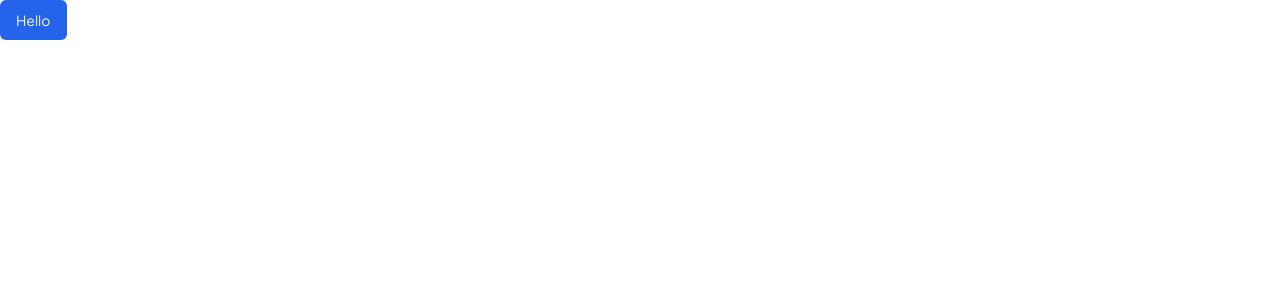
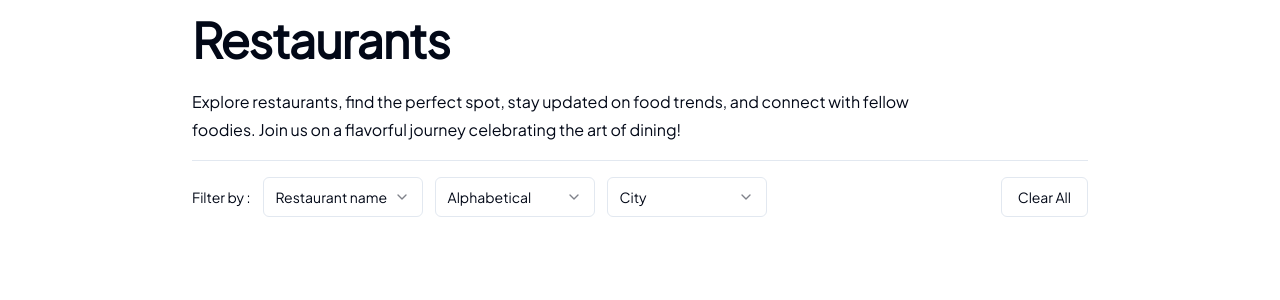
Before and after one commit to rolandowebdev/restaurants, a React (Vite) app: page / in a window 1280 px wide. Shown: the top 300 px of the page. Built offline with nearby package versions, Linux system fonts and the light colour scheme.

Commit message:
feat: create header component

```diff
--- a/package.json
+++ b/package.json
@@ -12,6 +12,8 @@
   },
   "dependencies": {
     "@fontsource/plus-jakarta-sans": "^5.0.17",
+    "@radix-ui/react-select": "^2.0.0",
+    "@radix-ui/react-separator": "^1.0.3",
     "@radix-ui/react-slot": "^1.0.2",
     "class-variance-authority": "^0.7.0",
     "clsx": "^2.0.0",
--- a/src/App.tsx
+++ b/src/App.tsx
@@ -1,5 +1,5 @@
-import { Button } from '@/components'
+import { Header } from '@/components'
 
 export const App = () => {
-  return <Button>Hello</Button>
+  return <Header />
 }
--- /dev/null
+++ b/src/components/elements/Header.tsx
@@ -0,0 +1,60 @@
+import {
+  Button,
+  Select,
+  SelectContent,
+  SelectItem,
+  SelectTrigger,
+  SelectValue,
+  Separator
+} from '..'
+
+export const Header = () => {
+  return (
+    <header className='mx-auto max-w-4xl px-4 pt-4 lg:px-0'>
+      <h1 className='text-4xl font-extrabold tracking-tight lg:text-5xl'>
+        Restaurants
+      </h1>
+      <p className='w-10/12 leading-7 [&:not(:first-child)]:mt-6'>
+        Explore restaurants, find the perfect spot, stay updated on food trends,
+        and connect with fellow foodies. Join us on a flavorful journey
+        celebrating the art of dining!
+      </p>
+      <Separator className='my-4' />
+      <nav className='flex items-center justify-between'>
+        <div className='flex flex-wrap items-center gap-3'>
+          <small className='text-sm font-medium leading-none'>
+            Filter by :
+          </small>
+          <Select>
+            <SelectTrigger className='w-40'>
+              <SelectValue placeholder='Restaurant name' />
+            </SelectTrigger>
+            <SelectContent>
+              <SelectItem value='light'>A-Z</SelectItem>
+              <SelectItem value='dark'>Z-A</SelectItem>
+            </SelectContent>
+          </Select>
+          <Select>
+            <SelectTrigger className='w-40'>
+              <SelectValue placeholder='Alphabetical' />
+            </SelectTrigger>
+            <SelectContent>
+              <SelectItem value='light'>A-Z</SelectItem>
+              <SelectItem value='dark'>Z-A</SelectItem>
+            </SelectContent>
+          </Select>
+          <Select>
+            <SelectTrigger className='w-40'>
+              <SelectValue placeholder='City' />
+            </SelectTrigger>
+            <SelectContent>
+              <SelectItem value='light'>A-Z</SelectItem>
+              <SelectItem value='dark'>Z-A</SelectItem>
+            </SelectContent>
+          </Select>
+        </div>
+        <Button variant='outline'>Clear All</Button>
+      </nav>
+    </header>
+  )
+}
--- /dev/null
+++ b/src/components/elements/index.ts
@@ -0,0 +1 @@
+export * from './Header'
--- a/src/components/index.ts
+++ b/src/components/index.ts
@@ -1 +1,2 @@
 export * from './ui'
+export * from './elements'
--- a/src/components/ui/index.ts
+++ b/src/components/ui/index.ts
@@ -1 +1,3 @@
 export * from './button'
+export * from './select'
+export * from './separator'
--- /dev/null
+++ b/src/components/ui/select.tsx
@@ -0,0 +1,119 @@
+import * as React from "react"
+import * as SelectPrimitive from "@radix-ui/react-select"
+import { Check, ChevronDown } from "lucide-react"
+
+import { cn } from "@/lib/utils"
+
+const Select = SelectPrimitive.Root
+
+const SelectGroup = SelectPrimitive.Group
+
+const SelectValue = SelectPrimitive.Value
+
+const SelectTrigger = React.forwardRef<
+  React.ElementRef<typeof SelectPrimitive.Trigger>,
+  React.ComponentPropsWithoutRef<typeof SelectPrimitive.Trigger>
+>(({ className, children, ...props }, ref) => (
+  <SelectPrimitive.Trigger
+    ref={ref}
+    className={cn(
+      "flex h-10 w-full items-center justify-between rounded-md border border-input bg-background px-3 py-2 text-sm ring-offset-background placeholder:text-muted-foreground focus:outline-none focus:ring-2 focus:ring-ring focus:ring-offset-2 disabled:cursor-not-allowed disabled:opacity-50",
+      className
+    )}
+    {...props}
+  >
+    {children}
+    <SelectPrimitive.Icon asChild>
+      <ChevronDown className="h-4 w-4 opacity-50" />
+    </SelectPrimitive.Icon>
+  </SelectPrimitive.Trigger>
+))
+SelectTrigger.displayName = SelectPrimitive.Trigger.displayName
+
+const SelectContent = React.forwardRef<
+  React.ElementRef<typeof SelectPrimitive.Content>,
+  React.ComponentPropsWithoutRef<typeof SelectPrimitive.Content>
+>(({ className, children, position = "popper", ...props }, ref) => (
+  <SelectPrimitive.Portal>
+    <SelectPrimitive.Content
+      ref={ref}
+      className={cn(
+        "relative z-50 min-w-[8rem] overflow-hidden rounded-md border bg-popover text-popover-foreground shadow-md data-[state=open]:animate-in data-[state=closed]:animate-out data-[state=closed]:fade-out-0 data-[state=open]:fade-in-0 data-[state=closed]:zoom-out-95 data-[state=open]:zoom-in-95 data-[side=bottom]:slide-in-from-top-2 data-[side=left]:slide-in-from-right-2 data-[side=right]:slide-in-from-left-2 data-[side=top]:slide-in-from-bottom-2",
+        position === "popper" &&
+          "data-[side=bottom]:translate-y-1 data-[side=left]:-translate-x-1 data-[side=right]:translate-x-1 data-[side=top]:-translate-y-1",
+        className
+      )}
+      position={position}
+      {...props}
+    >
+      <SelectPrimitive.Viewport
+        className={cn(
+          "p-1",
+          position === "popper" &&
+            "h-[var(--radix-select-trigger-height)] w-full min-w-[var(--radix-select-trigger-width)]"
+        )}
+      >
+        {children}
+      </SelectPrimitive.Viewport>
+    </SelectPrimitive.Content>
+  </SelectPrimitive.Portal>
+))
+SelectContent.displayName = SelectPrimitive.Content.displayName
+
+const SelectLabel = React.forwardRef<
+  React.ElementRef<typeof SelectPrimitive.Label>,
+  React.ComponentPropsWithoutRef<typeof SelectPrimitive.Label>
+>(({ className, ...props }, ref) => (
+  <SelectPrimitive.Label
+    ref={ref}
+    className={cn("py-1.5 pl-8 pr-2 text-sm font-semibold", className)}
+    {...props}
+  />
+))
+SelectLabel.displayName = SelectPrimitive.Label.displayName
+
+const SelectItem = React.forwardRef<
+  React.ElementRef<typeof SelectPrimitive.Item>,
+  React.ComponentPropsWithoutRef<typeof SelectPrimitive.Item>
+>(({ className, children, ...props }, ref) => (
+  <SelectPrimitive.Item
+    ref={ref}
+    className={cn(
+      "relative flex w-full cursor-default select-none items-center rounded-sm py-1.5 pl-8 pr-2 text-sm outline-none focus:bg-accent focus:text-accent-foreground data-[disabled]:pointer-events-none data-[disabled]:opacity-50",
+      className
+    )}
+    {...props}
+  >
+    <span className="absolute left-2 flex h-3.5 w-3.5 items-center justify-center">
+      <SelectPrimitive.ItemIndicator>
+        <Check className="h-4 w-4" />
+      </SelectPrimitive.ItemIndicator>
+    </span>
+
+    <SelectPrimitive.ItemText>{children}</SelectPrimitive.ItemText>
+  </SelectPrimitive.Item>
+))
+SelectItem.displayName = SelectPrimitive.Item.displayName
+
+const SelectSeparator = React.forwardRef<
+  React.ElementRef<typeof SelectPrimitive.Separator>,
+  React.ComponentPropsWithoutRef<typeof SelectPrimitive.Separator>
+>(({ className, ...props }, ref) => (
+  <SelectPrimitive.Separator
+    ref={ref}
+    className={cn("-mx-1 my-1 h-px bg-muted", className)}
+    {...props}
+  />
+))
+SelectSeparator.displayName = SelectPrimitive.Separator.displayName
+
+export {
+  Select,
+  SelectGroup,
+  SelectValue,
+  SelectTrigger,
+  SelectContent,
+  SelectLabel,
+  SelectItem,
+  SelectSeparator,
+}
--- /dev/null
+++ b/src/components/ui/separator.tsx
@@ -0,0 +1,29 @@
+import * as React from "react"
+import * as SeparatorPrimitive from "@radix-ui/react-separator"
+
+import { cn } from "@/lib/utils"
+
+const Separator = React.forwardRef<
+  React.ElementRef<typeof SeparatorPrimitive.Root>,
+  React.ComponentPropsWithoutRef<typeof SeparatorPrimitive.Root>
+>(
+  (
+    { className, orientation = "horizontal", decorative = true, ...props },
+    ref
+  ) => (
+    <SeparatorPrimitive.Root
+      ref={ref}
+      decorative={decorative}
+      orientation={orientation}
+      className={cn(
+        "shrink-0 bg-border",
+        orientation === "horizontal" ? "h-[1px] w-full" : "h-full w-[1px]",
+        className
+      )}
+      {...props}
+    />
+  )
+)
+Separator.displayName = SeparatorPrimitive.Root.displayName
+
+export { Separator }
```
Also changed, not shown: 1 other file (tests, documents, lock files or other folders).
